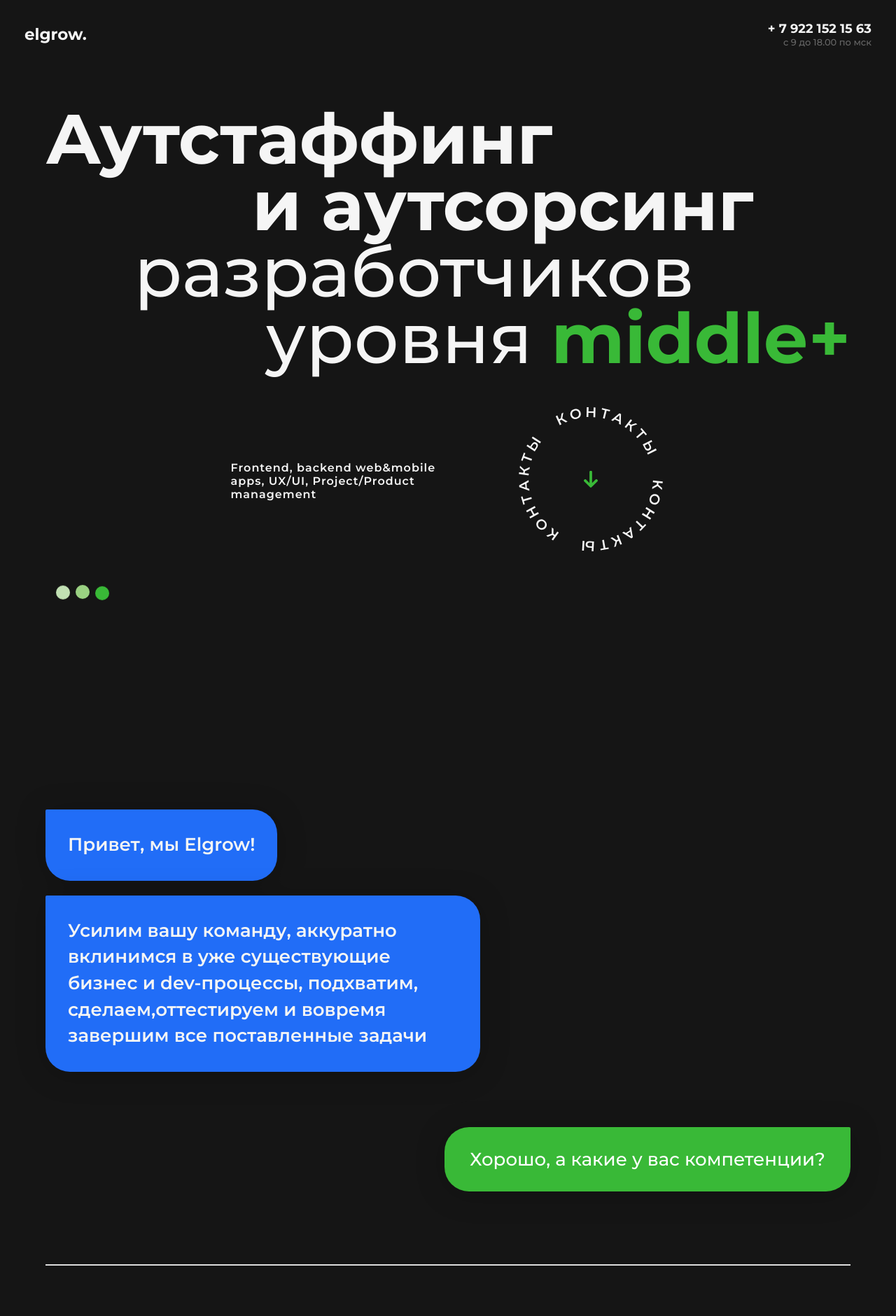
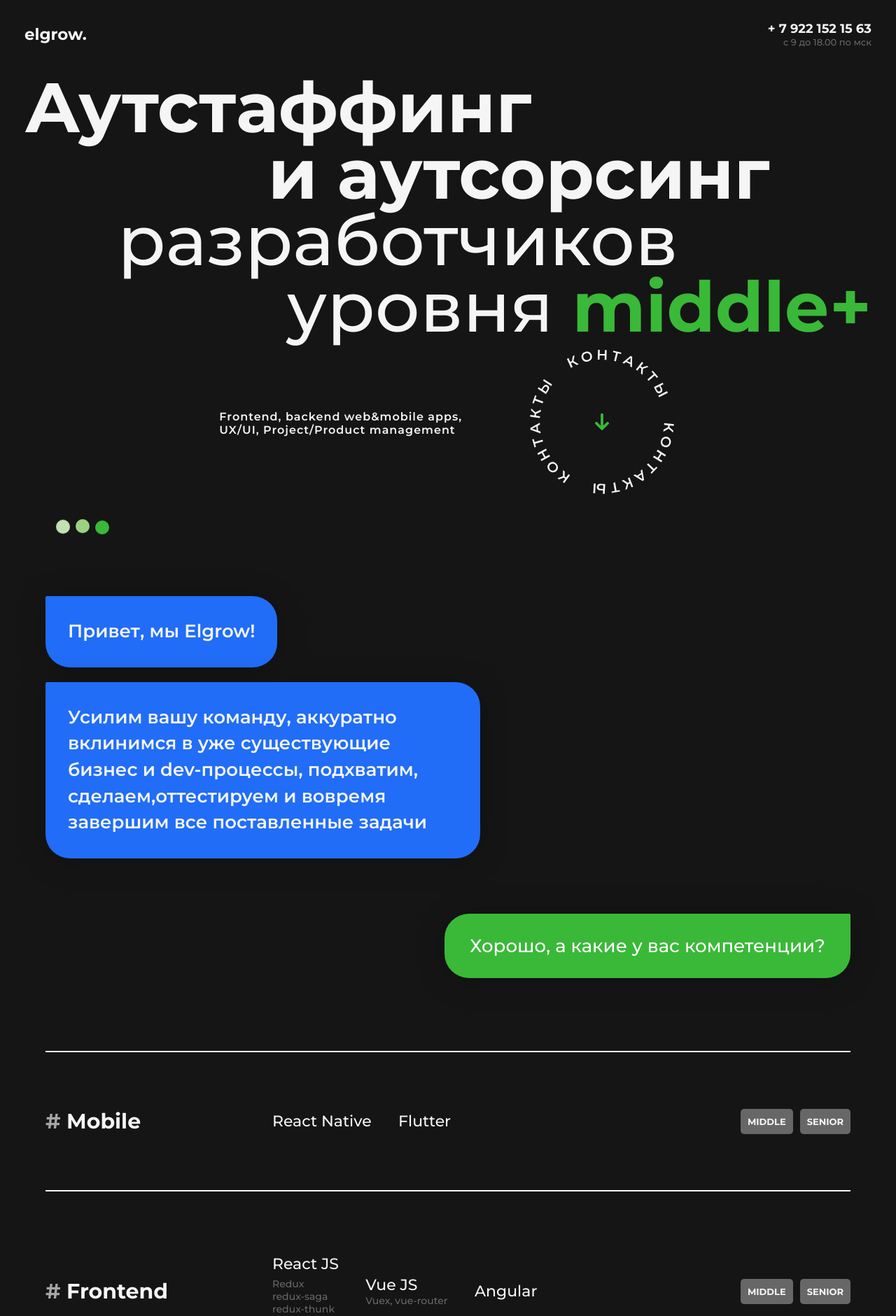
Before and after one commit to GKashurin/elgrow, a React (Create React App) app: page / in a window 1280 px wide. Shown: the top 1881 px of the page at 70% size. Built offline with nearby package versions, Linux system fonts and the light colour scheme.

Commit message:
исправлена анимация, стили кнопки и таблицы

```diff
--- a/src/App.js
+++ b/src/App.js
@@ -36,9 +36,12 @@
 				<div className="App">
 					<div className="wrapper">
 
+
+
+
+						<section className="maincontent">
 							<Header/>
-
-						<section className="content">
+							<div>
 								<h1 className="content__title">
 									<div className="content__title content__title_first">Аутстаффинг</div>
 									<div className="content__title content__title_second">и аутсорсинг</div>
@@ -53,9 +56,11 @@
 										{theme === 'light' ? <img className="contactSvg" src={ContactsSVG} alt="img"/> : <img className="contactSvg" src={ContactsSVGDark} alt="img"/>}
 									</div>
 								</div>
+							</div>
 
 							<DotsAnimated />
-
+						</section>
+						<section className="content">
 							<div className="about">
 								<div className="messages">
 									<span data-aos="example-anim1" className="messages__item">Привет, мы Elgrow!</span>
--- a/src/components/Theme.js
+++ b/src/components/Theme.js
@@ -2,9 +2,13 @@
     body: '#F5F5F5',
     text: '#151515',
     text__grey: '#A6A6A6',
+    border: '#DDDDDD',
+    input: '#DDDDDD',
 }
 export const darkTheme = {
     body: '#151515',
     text: '#F5F5F5',
     text__grey: '#676767',
+    border: '#F5F5F5',
+    input: '#464646',
 }
--- a/src/components/globalStyles.js
+++ b/src/components/globalStyles.js
@@ -15,5 +15,13 @@
     background-color: ${({ theme }) => theme.text};
     color: ${({ theme }) => theme.body}
   }
-
+   .services {
+    border-top: 2px solid ${({ theme }) => theme.border};
+   }
+   .services:last-child {
+    border-bottom: 2px solid ${({ theme }) => theme.border};
+}
+.input {
+  border-bottom: 2px solid ${({ theme }) => theme.input};
+}
   `
--- a/src/styles/App.scss
+++ b/src/styles/App.scss
@@ -19,6 +19,19 @@
 .container {
   @include tablets {
     width: 100%;
+  }
+}
+.maincontent {
+  width: 100%;
+  height: 99vh;
+
+  display: flex;
+  flex-direction: column;
+  justify-content: space-between;
+  padding-bottom: 30px;
+
+  @include phones {
+    padding-bottom: 20px
   }
 }
 
@@ -45,12 +58,12 @@
     font-size: 100px;
     font-weight: 500;
     line-height: 95px;
-    margin-bottom: 47px;
+    margin-bottom: 10px;
 
     @include notebook {
       font-size: 82px;
       line-height: 78px;
-      margin-bottom: 43px;
+      //margin-bottom: 43px;
     }
 
     @include tablets {
@@ -133,19 +146,19 @@
   display: flex;
   align-items: center;
   margin: 0 auto;
-  margin-bottom: 40px;
+  //margin-bottom: 40px;
   @include notebook {
     width: 65%;
-    margin-bottom: 47px;
+    //margin-bottom: 47px;
   }
   @include tablets {
     width: 88%;
-    margin-bottom: 206px;
+    //margin-bottom: 206px;
   }
   @include phones {
     font-size: 13px;
     width: 100%;
-    margin: 0 0 130px 0;
+    //margin: 0 0 130px 0;
   }
 &__title {
   font-weight: 600;
--- a/src/styles/conponents/_dotsAnimated.scss
+++ b/src/styles/conponents/_dotsAnimated.scss
@@ -1,17 +1,3 @@
-.row {
-  margin-bottom: 271px;
-
-  @include notebook {
-    margin-bottom: 103px;
-  }
-  @include tablets {
-    margin-bottom: 130px;
-  }
-  @include phones {
-    margin-bottom: 63px;
-  }
-}
-
 #dots1 {
   display: block;
   height: 50px;
--- a/src/styles/conponents/_form.scss
+++ b/src/styles/conponents/_form.scss
@@ -113,8 +113,10 @@
   cursor: pointer;
   margin-bottom: 65px;
   margin-top: 57px;
+  font-weight: 600;
   &:hover {
     background-color: $lime;
+    color: $white;
   }
   @include notebook {
     padding: 25px;
--- a/src/styles/conponents/_header.scss
+++ b/src/styles/conponents/_header.scss
@@ -1,15 +1,5 @@
 .header {
-  margin-bottom: 53px;
-
-  @include notebook {
-    margin-bottom: 30px;
-  }
-  @include tablets {
-  margin-bottom: 225px;
-  }
-  @include phones {
-    margin-bottom: 130px;
-  }
+  margin-bottom: 10px;
 }
 .container {
   display: flex;
```
Lines whose indentation alone changed are shown as unchanged.
